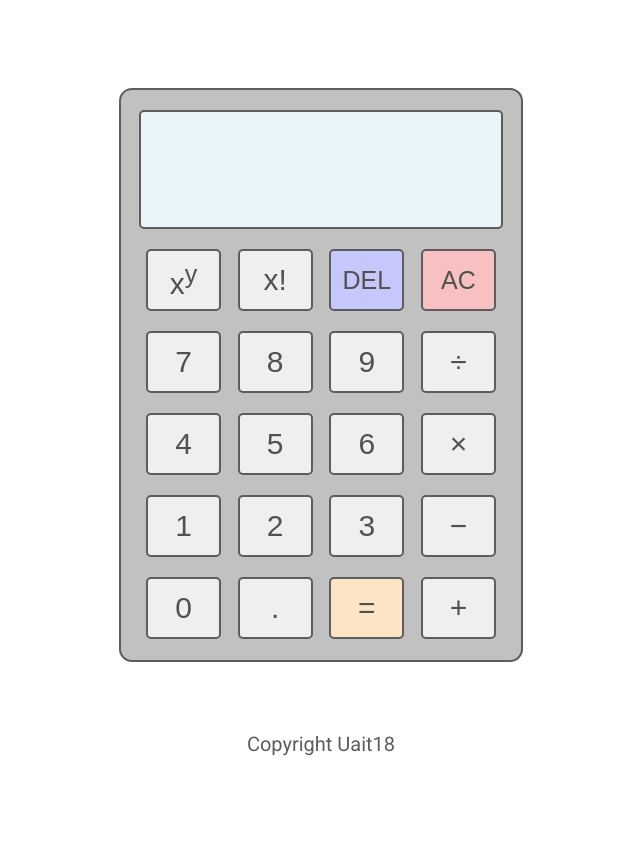
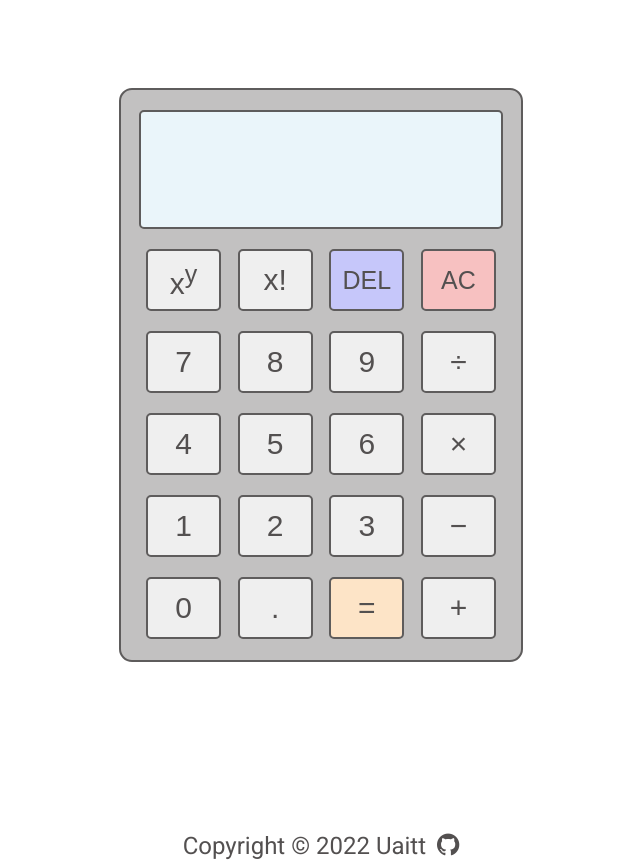
Before and after one commit to Uaitt/calculator, a plain HTML site: page index.html in a window 1280 px wide. Shown: the whole page, without its empty margins (319-959 px from the left). Before the commit the page ends 800 px from the top, so only its background shows below. Drawn offline with Linux system fonts and the light colour scheme.

Commit message:
Add footer with github logo

```diff
--- a/index.html
+++ b/index.html
@@ -6,6 +6,7 @@
     <meta name="viewport" content="width=device-width, initial-scale=1.0">
     <title>Calculator</title>
     <link rel="stylesheet" href="./styles.css">
+    <link rel="stylesheet" href="https://cdnjs.cloudflare.com/ajax/libs/font-awesome/4.7.0/css/font-awesome.min.css">
     <script src="./script.js" defer></script>
     <link
       href="https://fonts.googleapis.com/css2?family=Roboto&display=swap"
@@ -46,6 +47,10 @@
         </div>
     </div>
 
-    <footer>Copyright Uait18</footer>
+    <footer>Copyright &copy; 2022 Uaitt
+        <a href="https://github.com/Uaitt" target="_blank">
+            <i class="fa fa-github" aria-hidden="true" style="font-size: 26px"></i>
+        </a>
+    </footer>
 </body>
 </html>
--- a/styles.css
+++ b/styles.css
@@ -104,9 +104,9 @@ body{
 }
 
 footer{
-    font-size: 20px;
-    margin-top: 70px;
-    color: rgb(95, 93, 93)
+    font-size: 24px;
+    margin-top: 170px;
+    color: rgb(83, 80, 80)
 }
 #buttons .number:hover{
     background-color: rgb(226, 224, 224);
@@ -125,3 +125,14 @@ footer{
 #buttons .idk:hover{
     background-color: rgb(241, 217, 190);
 }
+
+.fa-github:hover {
+    transform: rotate(360deg) scale(1.2);
+}
+
+.fa-github {
+    color:rgb(83, 80, 80);
+    font-size: 50px;
+    transition: transform 0.3s ease-in-out;
+    margin-left: 5px;
+  }
```
